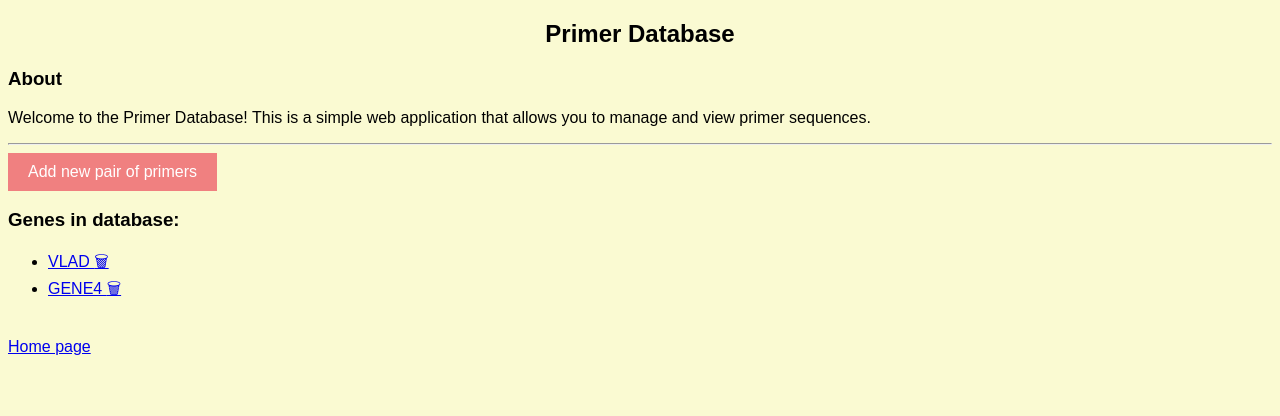
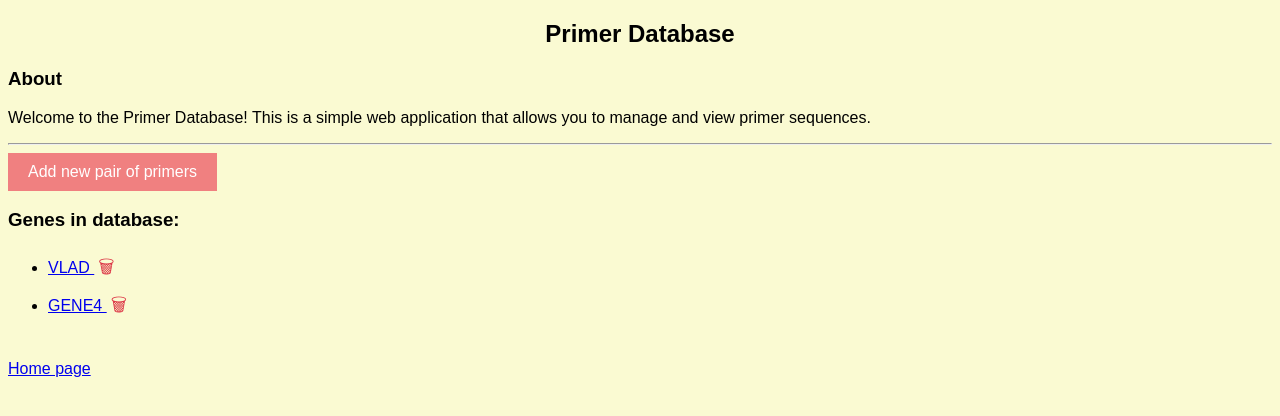
Before and after one commit to vladissta/DB_primers, a Flask app: page / in a window 1280 px wide. Shown: the top 416 px of the page. Run offline with Flask 3, Linux system fonts and the light colour scheme; data comes from the database, SQL or seed files in the repository.

Commit message:
refactor: update delete gene functionality and enhance UI confirmation
- Changed the delete gene route to support POST method.
- Replaced delete link with a form for better user confirmation before deletion.
- Updated the Tm column header in pairs template to indicate automatic calculation.

```diff
--- a/app/app.py
+++ b/app/app.py
@@ -1,8 +1,7 @@
 import os
 import sqlite3
 from db import init_db
-from flask import (Flask, url_for,
-                   render_template, request, g, redirect, flash)
+from flask import Flask, url_for, render_template, request, g, redirect
 from models.models import Gene, Primers
 
 current_dir = os.path.dirname(os.path.abspath(__file__))
@@ -64,7 +63,7 @@ def delete_primers(primers_id):
     return redirect(url_for('pairs', gene_id=primers.gene.gene_id))
 
 
-@app.route('/delete_gene/<gene_id>')
+@app.route('/delete_gene/<gene_id>', methods=['GET', 'POST'])
 def delete_gene(gene_id):
     gene = Gene.get(gene_id, get_db())
     gene.delete(get_db())
--- a/app/templates/index.html
+++ b/app/templates/index.html
@@ -21,10 +21,21 @@
         <a href="{{ url_for('pairs', gene_id=gene_id) }}">
           {{ gene_id }}
         </a>
-        <a href="{{ url_for('delete_gene', gene_id=gene_id) }}">
-          &#128465
-        </a>
+        <!-- <a href="{{ url_for('pairs', gene_id=gene_id) }}">
+          Sequence
+        </a> -->
+        <form action="{{ url_for('delete_gene', gene_id=gene_id) }}" method="post"
+        style="display: inline-block;"
+        onsubmit="return confirm('Are you sure you want to delete {{ gene_id }} gene and all its primers?');">
+        <button type="submit" class="btn-delete">&#128465</button>
+        </form>
+
       </li>
     {% endfor %}
   </ul>
 {% endblock %}
+
+
+
+
+        )
--- a/app/templates/pairs.html
+++ b/app/templates/pairs.html
@@ -20,7 +20,7 @@
       <tr>
         <th>Direction</th>
         <th>Sequence</th>
-        <th>T<sub>m</sub> (°C)</th>
+        <th>T<sub>m</sub><sup>*</sup> (°C)</th>
       </tr>
     </thead>
     <tbody>
@@ -43,5 +43,7 @@
     </tbody>
   </table><br>
   {% endfor %}
-
+<font size="1">
+  <sup>*</sup> T<sub>m</sub> (°C) was calculated automatically and may be changed by a researcher
+</font>
 {% endblock %}
```
